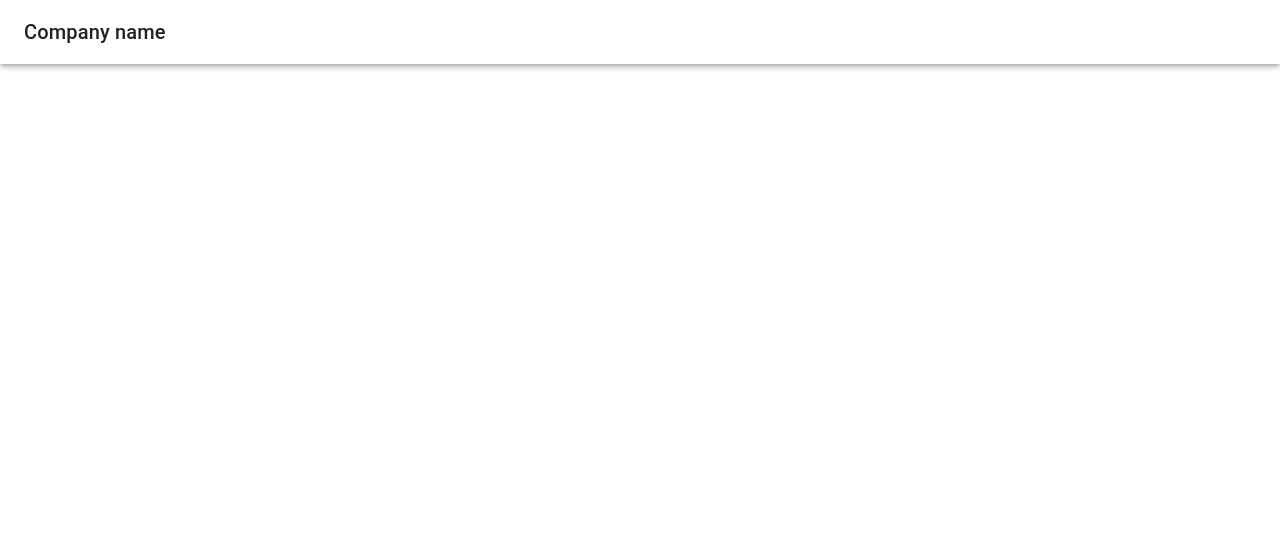
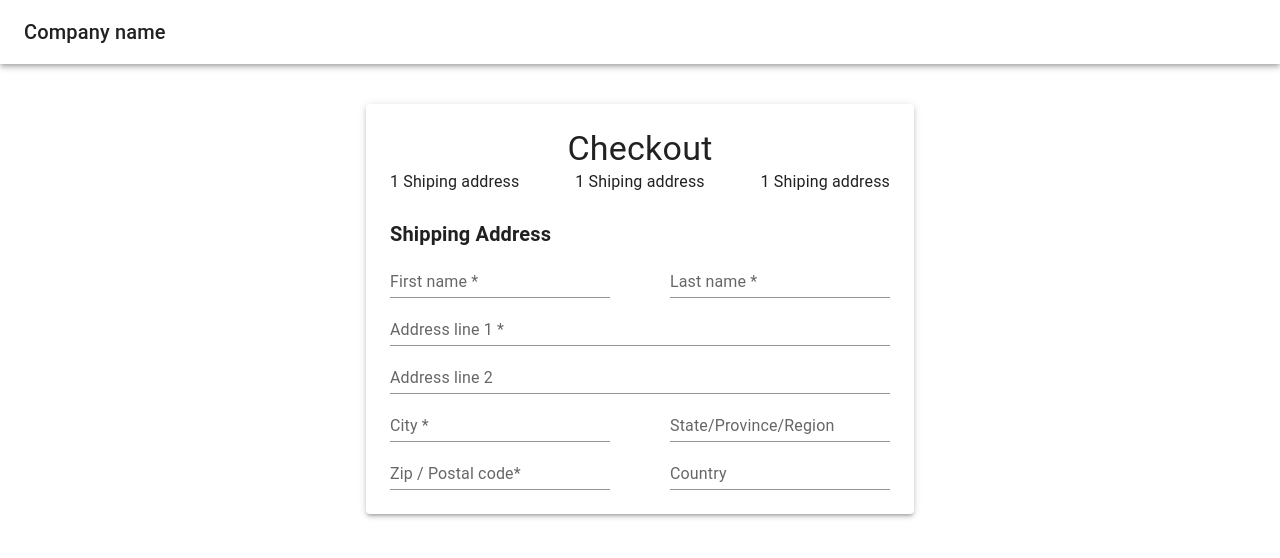
Before and after one commit to k4-100/mui-tutorial, a React (Create React App) app: page / in a window 1280 px wide. Shown: the top 558 px of the page. Built offline with nearby package versions, Linux system fonts and the light colour scheme.

Commit message:
Added text fields

```diff
--- a/src/App.js
+++ b/src/App.js
@@ -1,10 +1,20 @@
-import { AppBar, Toolbar, Typography } from "@mui/material";
+import {
+  AppBar,
+  Paper,
+  Toolbar,
+  Typography,
+  Box,
+  FormControl,
+  TextField,
+  Grid,
+} from "@mui/material";
 import * as React from "react";
 
 const App = () => {
   return (
     <>
       <AppBar
+        position="static"
         sx={{
           background: "white",
         }}
@@ -15,6 +25,132 @@ const App = () => {
           </Typography>
         </Toolbar>
       </AppBar>
+      <Paper
+        elevation={3}
+        sx={{
+          mt: 5,
+          py: 3,
+          px: 3,
+          mx: "auto",
+          width: "min(100%, 500px)",
+        }}
+      >
+        <Typography variant="h4" align="center">
+          Checkout
+        </Typography>
+        <Box
+          sx={{
+            display: "flex",
+          }}
+        >
+          <Typography>1 Shiping address</Typography>
+          <Typography
+            sx={{
+              mx: "auto",
+            }}
+          >
+            1 Shiping address
+          </Typography>
+          <Typography>1 Shiping address</Typography>
+        </Box>
+        <Typography
+          variant="h6"
+          sx={{
+            mt: 3,
+            fontWeight: "bold",
+          }}
+        >
+          Shipping Address
+        </Typography>
+        <FormControl>
+          <Grid
+            container
+            sx={{
+              "& > *": {
+                my: 1,
+              },
+            }}
+          >
+            <Grid
+              item
+              container
+              sx={{
+                display: "flex",
+                justifyContent: "space-between",
+              }}
+            >
+              <TextField
+                id="standard-basic"
+                label="First name *"
+                variant="standard"
+              />
+              <TextField
+                id="standard-basic"
+                label="Last name *"
+                variant="standard"
+              />
+            </Grid>
+            <Grid item xs={12}>
+              <TextField
+                id="standard-basic"
+                label="Address line 1 *"
+                variant="standard"
+                sx={{
+                  width: 1,
+                }}
+              />
+            </Grid>
+            <Grid item xs={12}>
+              <TextField
+                id="standard-basic"
+                label="Address line 2"
+                variant="standard"
+                sx={{
+                  width: 1,
+                }}
+              />
+            </Grid>
+            <Grid
+              item
+              container
+              sx={{
+                display: "flex",
+                justifyContent: "space-between",
+              }}
+            >
+              <TextField
+                id="standard-basic"
+                label="City *"
+                variant="standard"
+              />
+              <TextField
+                id="standard-basic"
+                label="State/Province/Region"
+                variant="standard"
+              />
+            </Grid>
+            <Grid
+              item
+              container
+              sx={{
+                display: "flex",
+                justifyContent: "space-between",
+              }}
+            >
+              <TextField
+                id="standard-basic"
+                label="Zip / Postal code*"
+                variant="standard"
+              />
+              <TextField
+                id="standard-basic"
+                label="Country"
+                variant="standard"
+              />
+            </Grid>
+          </Grid>
+        </FormControl>
+      </Paper>
     </>
   );
 };
```
